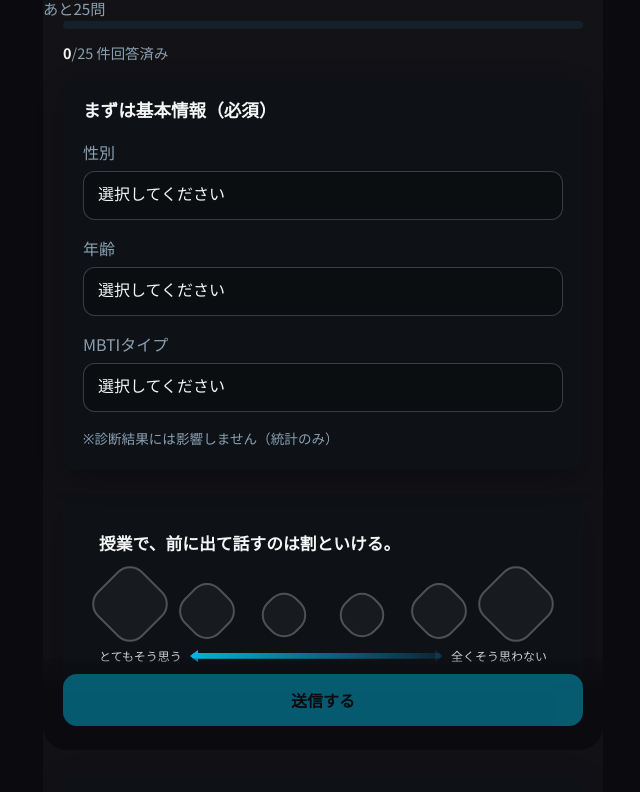
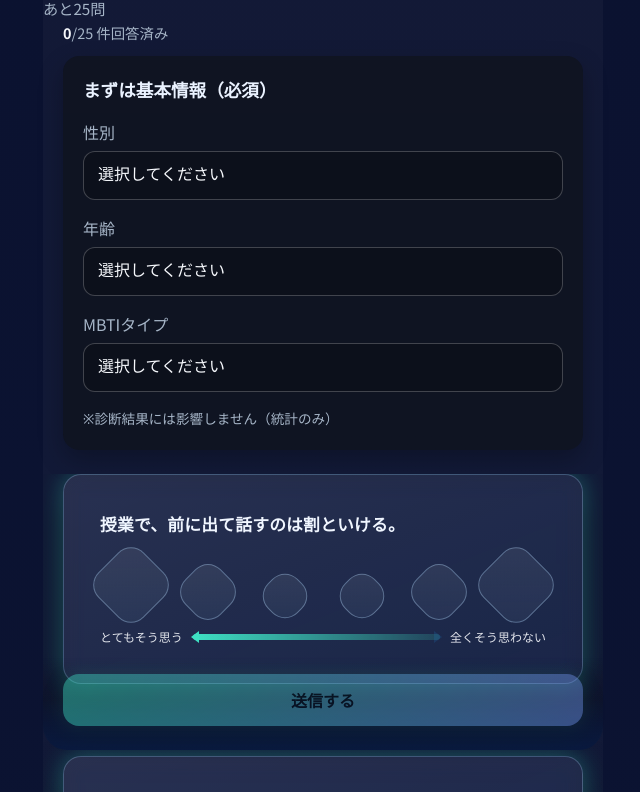
Before and after one commit to cypheroneinc-oss/cb-bot-server, a website with bundled scripts: page bot_server/liff/index.html in a window 1280 px wide. Shown: the part 50-842 px from the top of the page, without its empty margins (317-957 px from the left). Built offline with nearby package versions, Linux system fonts and the light colour scheme.

Commit message:
Update app.css

```diff
--- a/bot_server/liff/assets/app.css
+++ b/bot_server/liff/assets/app.css
@@ -1,11 +1,16 @@
-:root {
-  --bg: #0b0b0f;
-  --fg: #f5f5f5;
-  --accent: #00d1ff;
-  --muted: #8aa0b2;
-  --danger: #ff4d6d;
-  --card: #0e1217;
-  --ring: 0 0 0 2px var(--accent);
+/* ===== THEME: Aurora Mint (ポケスリ×未来感) ===== */
+:root{
+  /* ベースを少し明るめの群青→ミントのグラデに */
+  --bg-grad-a: #0b1230;   /* 群青寄りの夜空 */
+  --bg-grad-b: #0a1a3f;   /* ほんのり明るい青 */
+  --fg:        #f6f8fc;   /* 文字は白寄りの薄青 */
+  --muted:     #a6b5c7;   /* サブ文字 */
+  --accent:    #42f5d1;   /* ミント(主アクセント) */
+  --accent-2:  #7aa6ff;   /* セカンダリ(青) */
+  --card:      rgba(255,255,255,0.06); /* 透過ガラスの土台(Fallback) */
+  --border:    rgba(130, 200, 255, 0.25);
+  --glow:      0 0 24px rgba(66,245,209,0.35);
+  --ring:      0 0 0 2px var(--accent);
 }
 
 * { box-sizing: border-box; }
@@ -13,7 +18,9 @@
 html, body {
   margin: 0;
   padding: 0;
-  background: var(--bg);
+  background: radial-gradient(1200px 600px at 20% -10%, rgba(66,245,209,0.18), transparent 60%),
+              radial-gradient(900px 500px at 110% 20%, rgba(122,166,255,0.16), transparent 60%),
+              linear-gradient(180deg, var(--bg-grad-a), var(--bg-grad-b));
   color: var(--fg);
   font-family: 'Noto Sans JP', system-ui, -apple-system, BlinkMacSystemFont, 'Segoe UI', sans-serif;
   line-height: 1.6;
@@ -28,8 +35,8 @@ button { font-family: inherit; }
 .title { font-size: 1.5rem; font-weight: 700; margin: 0 0 8px; }
 .subtitle { margin: 0; color: var(--muted); font-size: 0.95rem; }
 
-.progress-bar { height: 8px; background: #14202b; border-radius: 999px; overflow: hidden; margin: 0 20px 12px; }
-.progress-fill { height: 100%; width: 0; background: var(--accent); transition: width 0.2s ease; }
+.progress-bar { background: rgba(255,255,255,0.08); }
+.progress-fill { background: linear-gradient(90deg, var(--accent), var(--accent-2)); box-shadow: var(--glow); }
 
 .status { margin: 0 20px 12px; font-size: 0.9rem; color: var(--muted); }
 .status strong { color: var(--fg); }
@@ -44,56 +51,84 @@ button { font-family: inherit; }
   font-size: 0.88rem;
 }
 
+/* 質問リスト：末尾を広めに（フッターで隠さない） */
 .questions {
   flex: 1;
   overflow-y: auto;
-  padding: 0 20px 160px; /* 末尾にゆとり（フッターに隠れない） */
+  padding: 0 20px 200px; /* ← 余白拡大 */
 }
 
-.question-card {
+/* ===== カード（“ガラス＋浮遊”＋余白拡大） ===== */
+.question-card,
+.result-card{
   background: var(--card);
-  border-radius: 16px;
-  padding: 36px;            /* 内側余白を拡大 */
-  margin-bottom: 72px;      /* カード間隔を拡大 */
-  box-shadow: 0 12px 32px rgba(0, 0, 0, 0.25);
+  border-radius: 18px;
+  border: 1px solid var(--border);
+  box-shadow: 0 18px 40px rgba(0,0,0,0.35), var(--glow);
+  padding: 36px;          /* ← 内側ゆったり */
+  margin-bottom: 72px;    /* ← 設問間をしっかり空ける */
+  transform: translateY(0);
+  transition: transform .25s ease, box-shadow .25s ease, background .25s ease, border-color .25s ease;
 }
 
-.question-card h2 {
+@supports ((-webkit-backdrop-filter: blur(10px)) or (backdrop-filter: blur(10px))){
+  .question-card,
+  .result-card{
+    background: linear-gradient( to bottom right,
+      rgba(255,255,255,0.10),
+      rgba(180,220,255,0.06)
+    );
+    -webkit-backdrop-filter: blur(10px) saturate(1.2);
+            backdrop-filter: blur(10px) saturate(1.2);
+    border-color: rgba(160, 220, 255, 0.28);
+  }
+}
+
+/* ほんの少し浮かせてキャッチーに */
+.question-card:hover{
+  transform: translateY(-2px);
+  box-shadow: 0 22px 46px rgba(0,0,0,0.38), 0 0 30px rgba(122,166,255,0.25);
+}
+
+/* 見出しの視認性UP */
+.question-card h2{
   font-size: 1.05rem;
   margin: 0 0 16px;
+  letter-spacing: .2px;
+  color: #f0f6ff;
 }
 
+/* LikertのUI（光る粒イメージ） */
 .choices { display: grid; gap: 16px; }
 .choices.likert-scale {
   display: flex; align-items: flex-end; justify-content: space-between;
   gap: 16px; flex-wrap: wrap;
 }
-
 .likert-choice { position: relative; display: flex; flex-direction: column; align-items: center; flex: 1 1 0; min-width: 0; max-width: 96px; }
 .likert-input { position: absolute; opacity: 0; pointer-events: none; }
 
 .likert-option {
   display: flex; flex-direction: column; align-items: center; gap: 6px;
-  cursor: pointer; text-align: center; color: var(--muted); transition: color 0.2s ease;
+  cursor: pointer; text-align: center; color: #c9d8ea; transition: color 0.2s ease;
 }
-.likert-option:hover .likert-diamond { background: rgba(0, 209, 255, 0.12); box-shadow: 0 12px 28px rgba(0, 0, 0, 0.2); }
+.likert-option:hover .likert-diamond { background: rgba(122,166,255,0.12); box-shadow: 0 12px 28px rgba(0, 0, 0, 0.2); }
 .likert-input:focus-visible + .likert-option .likert-diamond { box-shadow: var(--ring), 0 10px 24px rgba(0, 0, 0, 0.3); }
-.likert-input:checked + .likert-option { color: var(--fg); font-weight: 600; }
+.likert-input:checked + .likert-option { color: #ffffff; font-weight: 600; }
 
-.likert-diamond {
+.likert-diamond{
   --likert-size: 42px;
   width: var(--likert-size); height: var(--likert-size);
-  border-radius: 18px; border: 2px solid rgba(255, 255, 255, 0.24);
-  background: rgba(255, 255, 255, 0.04);
+  border-radius: 18px; border: 1px solid rgba(180,220,255,0.35);
+  background: linear-gradient(135deg, rgba(255,255,255,0.08), rgba(160,220,255,0.06));
   transform: rotate(45deg);
   display: inline-flex; align-items: center; justify-content: center;
   position: relative;
   transition: transform 0.2s, border-color 0.2s, box-shadow 0.2s, background 0.2s;
 }
-.likert-input:checked + .likert-option .likert-diamond {
-  background: linear-gradient(135deg, rgba(0, 209, 255, 0.85), rgba(0, 209, 255, 0.55));
-  border-color: var(--accent); transform: rotate(45deg) scale(1.06);
-  box-shadow: 0 0 0 4px rgba(0, 209, 255, 0.25), 0 18px 36px rgba(0, 0, 0, 0.35);
+.likert-input:checked + .likert-option .likert-diamond{
+  background: radial-gradient(60% 60% at 50% 40%, rgba(66,245,209,0.75), rgba(66,245,209,0.35) 60%, rgba(66,245,209,0.15) 100%);
+  border-color: rgba(66,245,209,0.9);
+  box-shadow: 0 0 0 4px rgba(66,245,209,0.22), 0 10px 30px rgba(66,245,209,0.25);
 }
 .likert-option.size-large .likert-diamond { --likert-size: 64px; }
 .likert-option.size-medium .likert-diamond { --likert-size: 50px; }
@@ -105,46 +140,64 @@ button { font-family: inherit; }
   .likert-option.size-small .likert-diamond { --likert-size: 38px; }
 }
 
+/* 目盛バー */
 .likert-legend {
   display: grid; grid-template-columns: auto 1fr auto; align-items: center;
-  gap: 10px; margin-top: 10px; font-size: 12px; opacity: 0.85;
+  gap: 10px; margin-top: 10px; font-size: 12px; opacity: 0.9;
 }
-.likert-legend .legend-bar { height: 6px; border-radius: 999px; background: linear-gradient(90deg, var(--accent, #21a1ff), rgba(33, 161, 255, 0.15)); position: relative; }
+.likert-legend .legend-bar {
+  height: 6px; border-radius: 999px;
+  background: linear-gradient(90deg, var(--accent), rgba(66,245,209,0.15));
+  position: relative;
+}
 .likert-legend .legend-bar::before, .likert-legend .legend-bar::after {
   content: ''; position: absolute; top: 50%; width: 0; height: 0;
   border-top: 6px solid transparent; border-bottom: 6px solid transparent; transform: translateY(-50%);
 }
-.likert-legend .legend-bar::before { left: -2px; border-right: 8px solid var(--accent, #21a1ff); }
+.likert-legend .legend-bar::before { left: -2px; border-right: 8px solid var(--accent); }
 .likert-legend .legend-bar::after { right: -2px; border-left: 8px solid rgba(33, 161, 255, 0.15); }
 
+/* アクセシビリティ用 */
 .sr-only { position: absolute !important; width: 1px; height: 1px; padding: 0; margin: -1px; overflow: hidden; clip: rect(0, 0, 0, 0); white-space: nowrap; border: 0; }
 
-/* Footer */
+/* ===== フッター／ボタン（グラデ＋柔らかい光） ===== */
 .footer {
   position: sticky; bottom: 0; left: 0; right: 0;
   padding: 16px 20px 24px;
-  background: linear-gradient(180deg, rgba(11, 11, 15, 0.2) 0%, var(--bg) 40%);
+  background: linear-gradient(180deg, rgba(6,10,20,0.0) 0%, rgba(6,10,20,0.25) 45%, var(--bg-grad-b) 100%);
   display: flex; flex-direction: column; gap: 12px;
-  z-index: 1; /* ドロップダウンに干渉しにくくする */
+  z-index: 1; /* セレクトのドロップダウンより下に */
 }
 .footer button {
-  width: 100%; padding: 14px; border: none; border-radius: 14px;
-  font-size: 1rem; font-weight: 600; color: var(--bg); background: var(--accent);
-  cursor: pointer; transition: opacity 0.2s ease, transform 0.2s ease;
+  width: 100%; padding: 14px; border: none; border-radius: 16px;
+  font-size: 1rem; font-weight: 600; color: #03101a;
+  background: linear-gradient(90deg, var(--accent), var(--accent-2));
+  box-shadow: 0 10px 26px rgba(0,0,0,0.35), 0 0 18px rgba(66,245,209,0.35);
+  cursor: pointer; transition: opacity 0.2s ease, transform 0.2s ease, box-shadow 0.2s ease;
 }
 .footer button:disabled { opacity: 0.4; cursor: not-allowed; }
 .footer button:focus-visible { outline: none; box-shadow: var(--ring); }
 .footer button:not(:disabled):active { transform: translateY(1px); }
-.footer .secondary { background: transparent; color: var(--accent); border: 1px solid rgba(0, 209, 255, 0.6); }
+.footer button:hover:not(:disabled){
+  transform: translateY(-1px);
+  box-shadow: 0 12px 30px rgba(0,0,0,0.38), 0 0 22px rgba(122,166,255,0.35);
+}
+.footer .secondary{
+  background: rgba(255,255,255,0.04);
+  color: var(--fg);
+  border: 1px solid rgba(160, 220, 255, 0.35);
+}
 .footer .secondary:disabled { opacity: 0.4; border-color: rgba(255, 255, 255, 0.1); }
 
 .footer-actions { display: flex; flex-direction: column; gap: 12px; width: 100%; }
 .secondary-actions { display: grid; gap: 10px; }
 @media (min-width: 480px) { .secondary-actions { grid-template-columns: repeat(2, minmax(0, 1fr)); } }
 
+/* トースト */
 .toast {
   position: fixed; left: 50%; bottom: 96px; transform: translateX(-50%);
-  background: rgba(14, 18, 23, 0.92); border: 1px solid rgba(255, 255, 255, 0.08);
+  background: rgba(10, 16, 28, 0.92);
+  border: 1px solid rgba(160, 220, 255, 0.28);
   border-radius: 14px; padding: 14px 18px; color: var(--fg); font-size: 0.95rem;
   max-width: calc(100% - 40px); box-shadow: 0 10px 30px rgba(0, 0, 0, 0.35);
 }
@@ -152,12 +205,12 @@ button { font-family: inherit; }
 
 .hidden { display: none !important; }
 
-/* Result card */
+/* ===== 結果カード ===== */
 .result-card {
-  padding: 24px; margin: 0 20px 120px;
-  background: linear-gradient(135deg, rgba(14, 18, 23, 0.95), rgba(26, 42, 55, 0.8));
-  border-radius: 20px; box-shadow: 0 20px 48px rgba(0, 0, 0, 0.5);
-  border: 1px solid rgba(0, 209, 255, 0.25);
+  padding: 28px; margin: 0 20px 120px;
+  background: var(--card);
+  border-radius: 20px; box-shadow: 0 20px 48px rgba(0, 0, 0, 0.5), var(--glow);
+  border: 1px solid var(--border);
 }
 .result-header { margin-bottom: 20px; }
 .result-header h1 { margin: 0 0 8px; font-size: 1.6rem; font-weight: 700; }
@@ -179,8 +232,14 @@ button { font-family: inherit; }
 .share-actions { margin-bottom: 28px; }
 .share-actions h3 { margin: 0 0 12px; font-size: 1.1rem; }
 .share-buttons { display: grid; gap: 10px; grid-template-columns: repeat(auto-fit, minmax(140px, 1fr)); }
-.share-btn { padding: 10px 14px; border-radius: 12px; border: 1px solid rgba(0, 209, 255, 0.4); background: rgba(0, 209, 255, 0.12); color: var(--fg); font-weight: 600; cursor: pointer; }
-.share-btn:hover { background: rgba(0, 209, 255, 0.2); }
+.share-btn {
+  padding: 10px 14px; border-radius: 12px;
+  border: 1px solid rgba(160, 220, 255, 0.28);
+  background: linear-gradient(180deg, rgba(255,255,255,0.06), rgba(180,220,255,0.05));
+  color: var(--fg); font-weight: 600; cursor: pointer;
+  box-shadow: 0 10px 22px rgba(0,0,0,0.28);
+}
+.share-btn:hover { background: rgba(255,255,255,0.10); }
 .share-note { margin: 12px 0 0; color: var(--muted); font-size: 0.85rem; }
 
 .narrative-section { margin-bottom: 24px; }
@@ -191,10 +250,11 @@ button { font-family: inherit; }
 .narrative-block ul { margin: 0; padding-left: 18px; color: var(--fg); }
 .narrative-block li { margin-bottom: 6px; }
 
-/* スコアセクションを念のため隠す */
+/* スコアは非表示 */
 .result-scores { display:none !important; }
 
-.spinner { width: 20px; height: 20px; border-radius: 50%; border: 3px solid rgba(255,255,255,0.25); border-top-color: var(--bg); animation: spin .8s linear infinite; display: inline-block; }
+/* スケルトン */
+.spinner { width: 20px; height: 20px; border-radius: 50%; border: 3px solid rgba(255,255,255,0.25); border-top-color: var(--bg-grad-b); animation: spin .8s linear infinite; display: inline-block; }
 .btn-content { display: inline-flex; align-items: center; justify-content: center; gap: 10px; }
 .skeleton { position: relative; overflow: hidden; }
 .skeleton-line { height: 16px; background: rgba(255,255,255,0.08); border-radius: 8px; margin-bottom: 12px; }
@@ -202,6 +262,7 @@ button { font-family: inherit; }
 .skeleton-line:last-child { margin-bottom: 0; }
 @keyframes spin { to { transform: rotate(360deg); } }
 
+/* レイアウト（中央寄せ） */
 @media (min-width: 600px) {
   body { align-items: center; }
   .app {
@@ -215,17 +276,17 @@ button { font-family: inherit; }
 
 @media (min-width: 540px) { .narrative-grid { grid-template-columns: repeat(2, minmax(0, 1fr)); } }
 
-/* ▼ 基本情報フォーム（重なり対策を強化） */
+/* ===== 基本情報フォーム（重なり/行間チューニング） ===== */
 .demographics {
   margin: 0 20px 24px;
   padding: 20px;
   border-radius: 16px;
-  background: rgba(14, 18, 23, 0.85);
+  background: rgba(14, 18, 23, 0.65);
   box-shadow: 0 10px 24px rgba(0, 0, 0, 0.25);
   position: relative;   /* stacking context */
   overflow: visible;    /* セレクトのリストを切らない */
 }
-.demographics-title { margin: 0 0 16px; font-size: 1.1rem; font-weight: 600; }
+.demographics-title { margin: 0 0 16px; font-size: 1.1rem; font-weight: 600; color:#eaf2ff; }
 
 .demographics-field {
   display: flex;
@@ -235,7 +296,7 @@ button { font-family: inherit; }
   position: relative;
   z-index: 0;
 }
-.demographics-field:focus-within { z-index: 3; }  /* フォーカス中を前面に */
+.demographics-field:focus-within { z-index: 5; }  /* フォーカス中を前面に */
 
 .field-label { color: var(--muted); display: block; }
 
@@ -243,12 +304,13 @@ button { font-family: inherit; }
   width: 100%;
   padding: 12px 14px;
   border-radius: 12px;
-  border: 1px solid rgba(255, 255, 255, 0.2);
+  border: 1px solid rgba(255, 255, 255, 0.22);
   background: rgba(0, 0, 0, 0.2);
   color: var(--fg);
-  font-size: 1rem;
+  font-size: 16px;   /* iOSズーム回避＆行間UP */
   appearance: none;
   line-height: 1.4;
 }
-.demographics-field select:focus { position: relative; z-index: 4; } /* モバイルでも前面に */
+.demographics-field select:focus { position: relative; z-index: 6; }
+.demographics-field select option { padding: 10px 12px; line-height: 1.8; font-size: 16px; }
 .demographics-note { margin: 10px 0 0; font-size: 0.85rem; color: var(--muted); }
```
